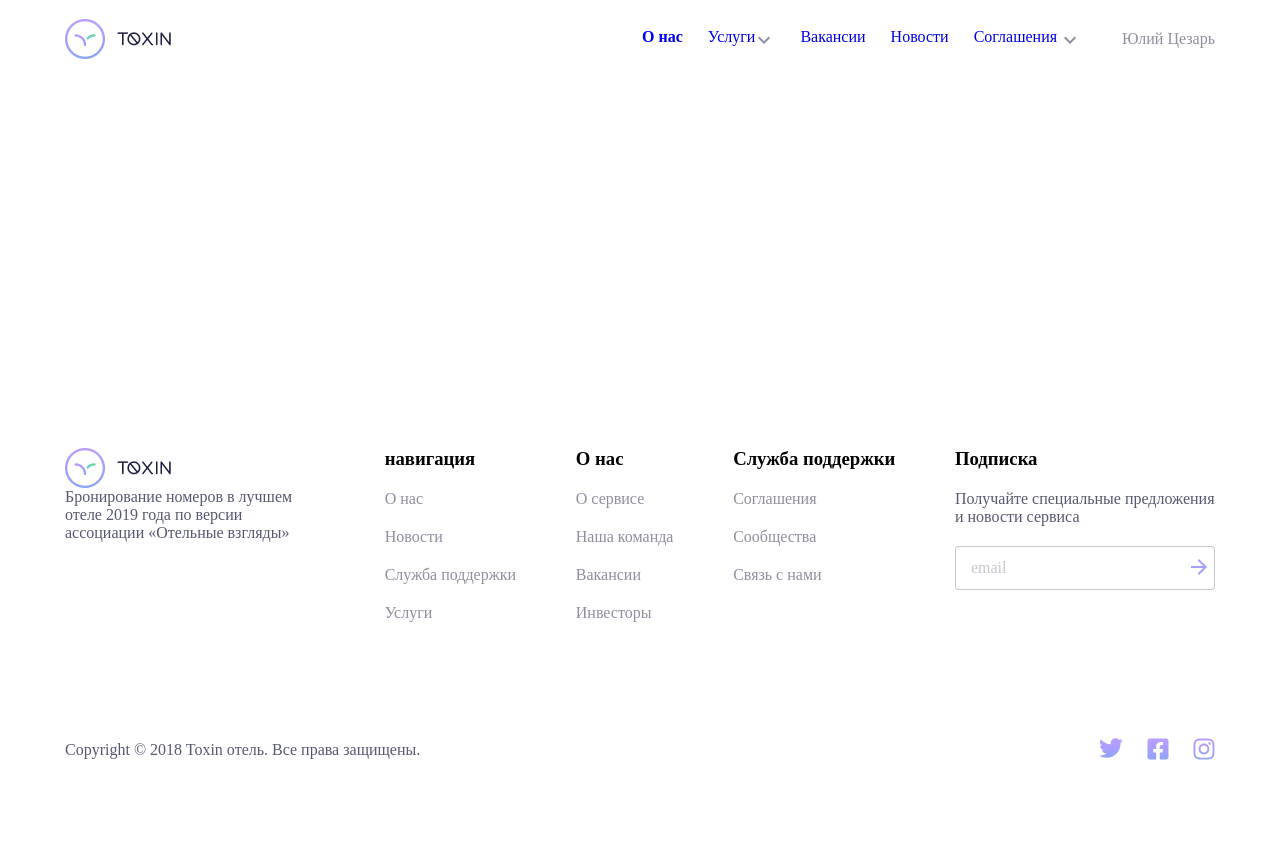
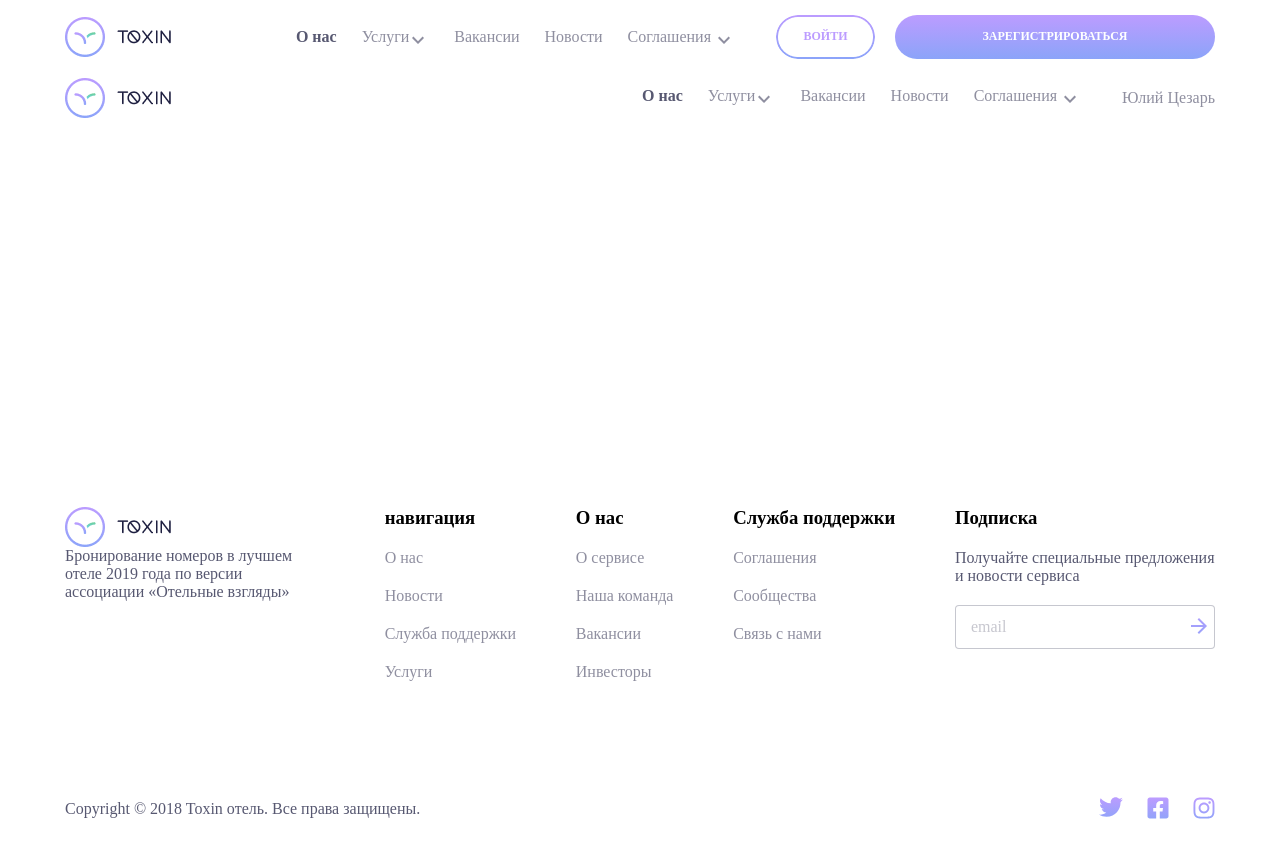
Before and after one commit to Khvostov-Nik/project_1, a website: page src/index.pug in a window 1280 px wide. Before the commit the page ends 800 px from the top, so only its background shows below. Drawn offline with nearby package versions, Linux system fonts and the light colour scheme; files that its build step writes are made by us from their sources.

Commit message:
рефакторинг

```diff
--- a/src/index.pug
+++ b/src/index.pug
@@ -8,7 +8,7 @@ html(lang="en")
         link(rel="stylesheet", href="styles/style.css")
 
     body
-        //- include components/header_not_auth.pug
+        include components/header_not_auth.pug
         include components/header_auth.pug
         .wrapper
             .main
--- a/src/styles/_reset.scss
+++ b/src/styles/_reset.scss
@@ -49,5 +49,6 @@ select {
 }
 
 a{
+  color: inherit;
   text-decoration: none;
 }
```
Also changed, not shown: src/index.html, src/styles/style.css, 1 other file.
